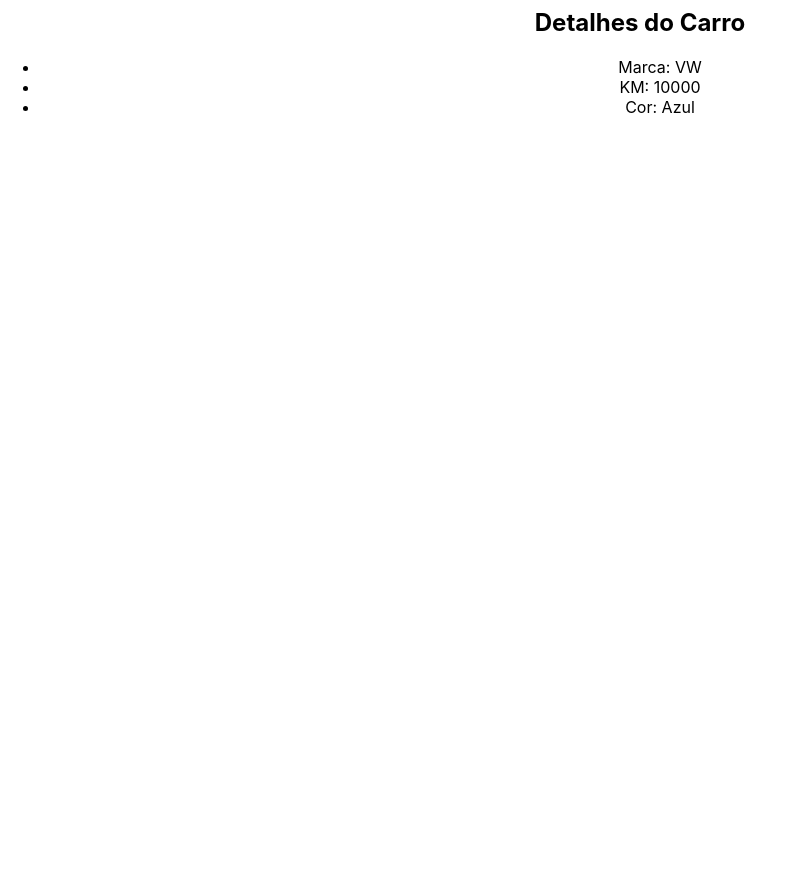
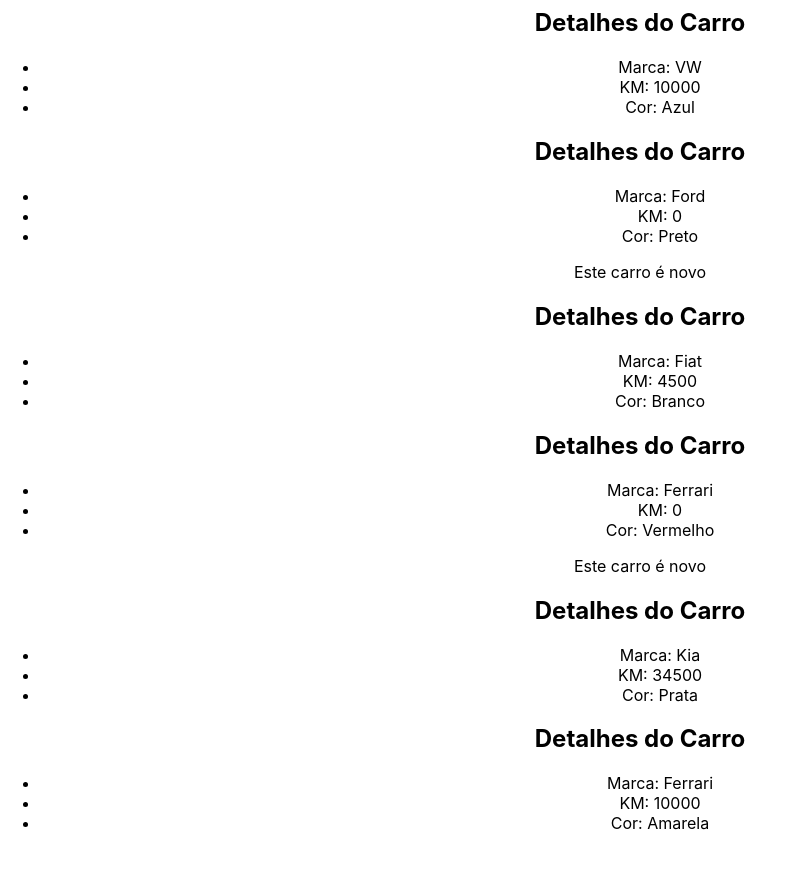
Before and after one commit to viniciuslemos93/curso-react, a React (Create React App) app in the folder 3_AVANCANDO-NOS-FUNDAMENTOS/secao3-avancando-no-react/: page / in a window 1280 px wide. Shown: the part 1680-2549 px from the top of the page, without its empty margins (0-785 px from the left). Before the commit the page ends 2313 px from the top, so only its background shows below. Built offline with nearby package versions, Linux system fonts and the light colour scheme.

Commit message:
feat: loop de componente, array de objetos com map

```diff
--- a/3_AVANCANDO-NOS-FUNDAMENTOS/secao3-avancando-no-react/src/App.js
+++ b/3_AVANCANDO-NOS-FUNDAMENTOS/secao3-avancando-no-react/src/App.js
@@ -12,6 +12,12 @@
 function App() {
   const nome = "João"
   const [userName] = useState("Maria")
+
+  const cars = [
+    { id: 1, brand: "Ferrari", color: "Vermelho", newCar:true, km: 0 },
+    { id: 2, brand: "Kia", color: "Prata", newCar: false, km: 34500 },
+    { id: 3, brand: "Ferrari", color: "Amarela", newCar: false, km: 10000 }
+  ]
 
   return (
     <div className="App">
@@ -36,7 +42,21 @@
       <ShowUserName name={nome} />
       <ShowUserName name={userName} />
       {/*Destructuring*/}
-      <CarDetails brand="VW" km={10000} color="Azul"/>
+      <CarDetails brand="VW" km={10000} color="Azul" newCar={false}/>
+      {/*Reaproveitando o Card de carros */}
+      <CarDetails brand="Ford" km={0} color="Preto" newCar={true}/>
+      <CarDetails brand="Fiat" km={4500} color="Branco" newCar={false}/>
+
+      {/*Loop em array de objetos - Loop de componente*/}
+      {/*cada iteração imprimir 1 componente*/}
+      {cars.map((car) => (
+        <CarDetails
+          brand={car.brand}
+          color={car.color}
+          km={car.km}
+          newCar={car.newCar}
+        />
+      ))}
 
     </div>
   );
--- a/3_AVANCANDO-NOS-FUNDAMENTOS/secao3-avancando-no-react/src/components/CarDetails.js
+++ b/3_AVANCANDO-NOS-FUNDAMENTOS/secao3-avancando-no-react/src/components/CarDetails.js
@@ -1,5 +1,5 @@
 
-function CarDetails({brand, km, color}) {
+function CarDetails({brand, km, color, newCar}) {
   return (
     <div>
         <h2>Detalhes do Carro</h2>
@@ -8,6 +8,8 @@
             <li>KM: {km}</li>
             <li>Cor: {color}</li>
         </ul>
+        {/*Validando se o carro é novo ou não */}
+        {newCar && <p>Este carro é novo</p>}
     </div>
   )
 }
```
